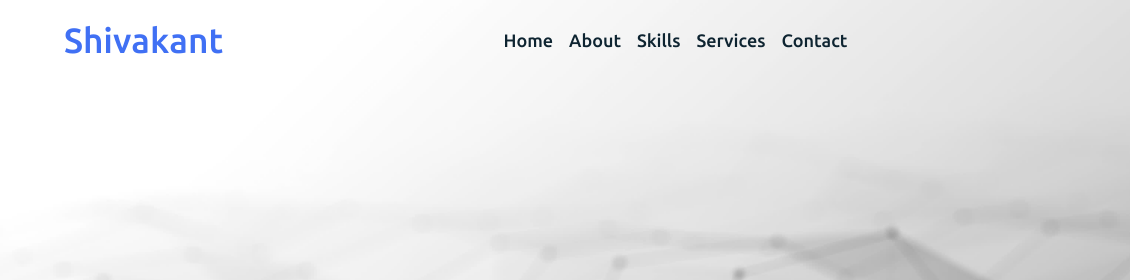
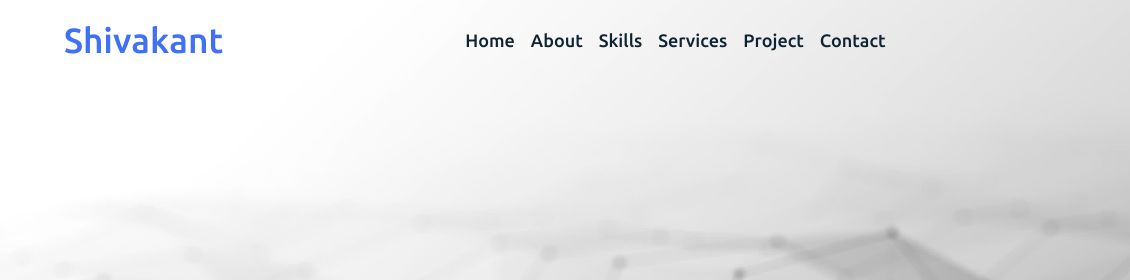
Before and after one commit to Bajrangi551/Myprtofolio, a plain HTML site: page index.html in a window 1280 px wide. Shown: the top 280 px of the page, 0-1130 px from the left. Drawn offline with Linux system fonts and the light colour scheme.

Commit message:
Update index.html

```diff
--- a/index.html
+++ b/index.html
@@ -25,6 +25,7 @@
         <li><a href="#about">About</a></li>
         <li><a href="#skills">Skills</a></li>
         <li><a href="#services">Services</a></li>
+       <li><a href="#Project">Project</a></li>
         <li><a href="#contact">Contact</a></li>
         <div class="cancel-btn">
           <i class="fas fa-times"></i>
@@ -183,7 +184,7 @@
     </section>
   </section>
   <!-- My Services Section Start -->
-  <section class="services" id="services">
+  <section class="services" id="Project">
     <div class="content">
       <div class="title"><span>My project</span></div>
       <div class="boxes">
```
